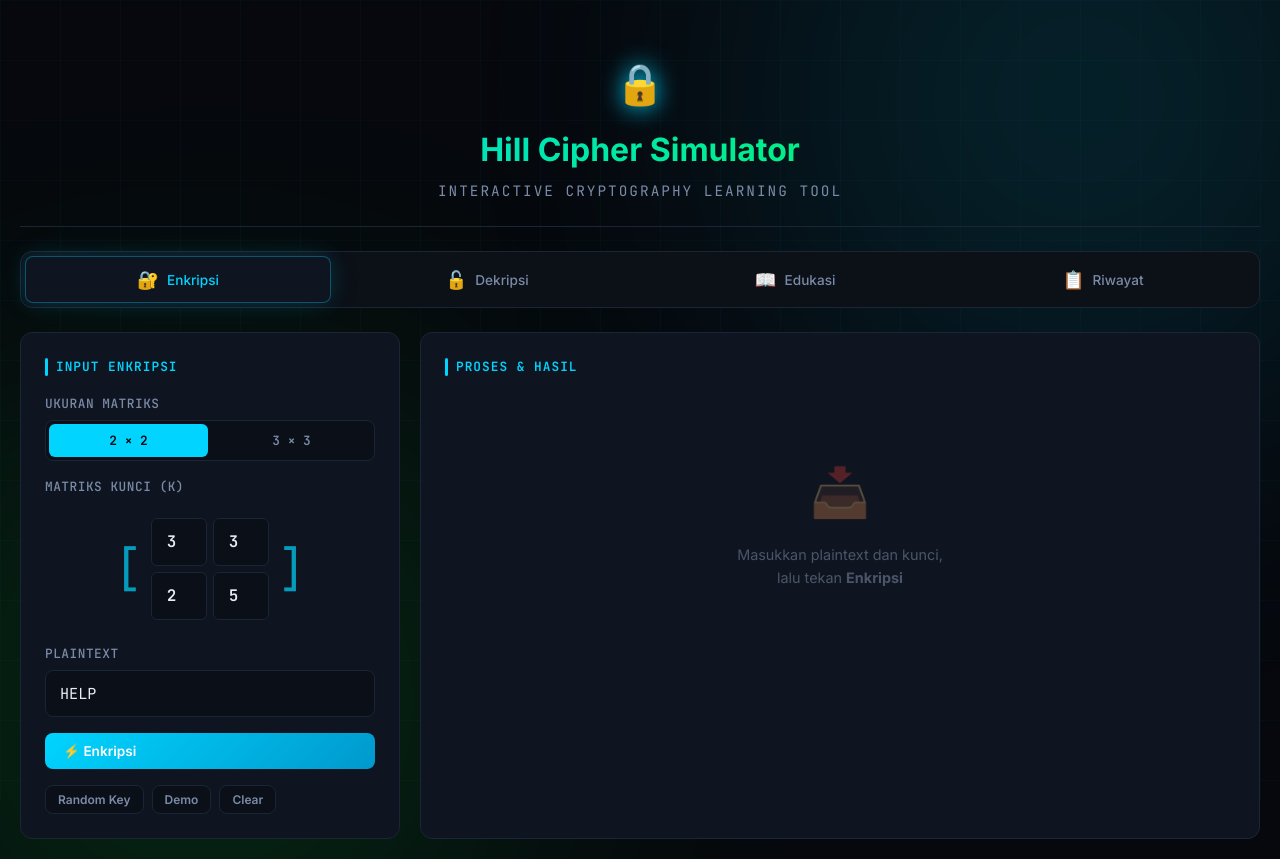
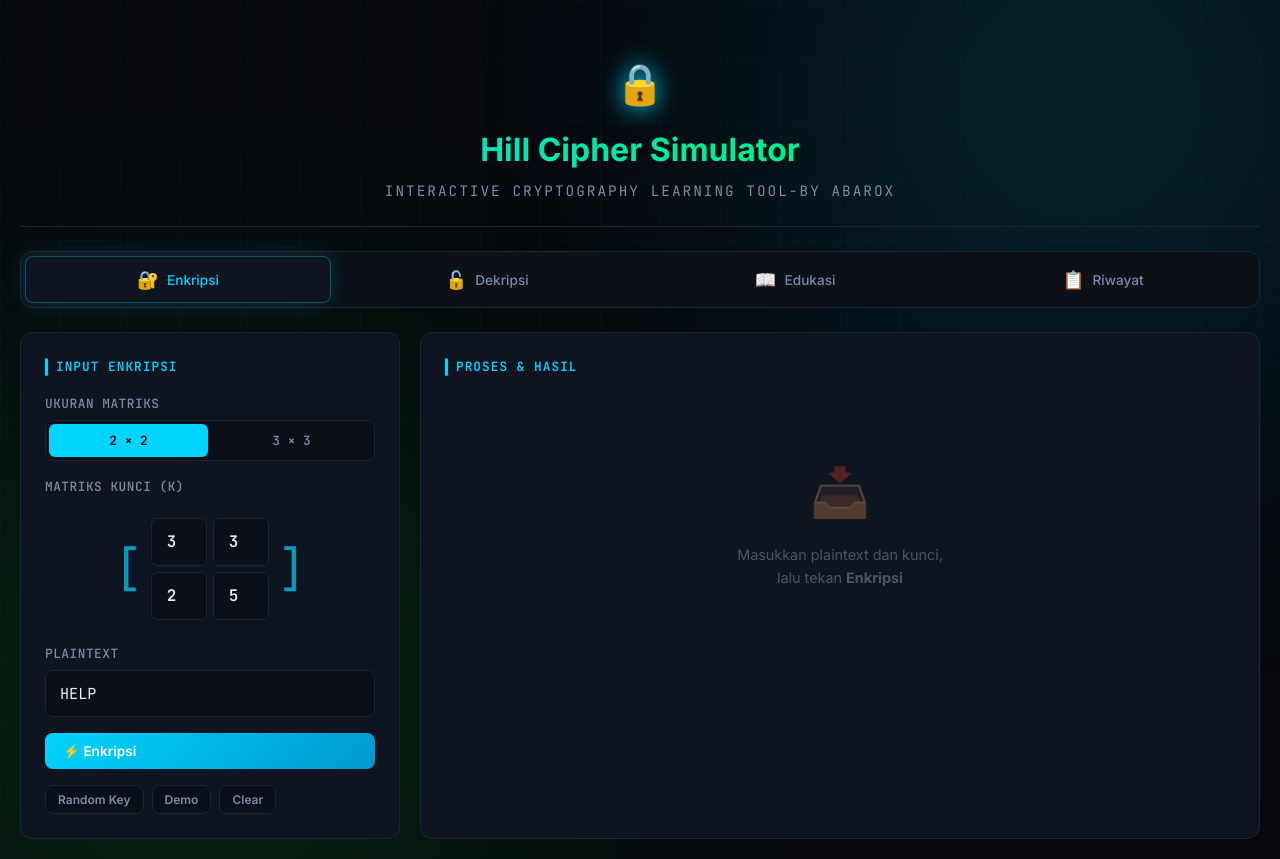
Before and after one commit to barbarbarox/hil-cipher, a website: page index.html in a window 1280 px wide. Drawn offline with nearby package versions, Linux system fonts and the light colour scheme.

Commit message:
Update index.html

```diff
--- a/index.html
+++ b/index.html
@@ -18,7 +18,7 @@
     <header class="header">
       <div class="header__icon">&#x1F512;</div>
       <h1 class="header__title">Hill Cipher Simulator</h1>
-      <p class="header__subtitle">Interactive Cryptography Learning Tool</p>
+      <p class="header__subtitle">Interactive Cryptography Learning Tool-by abarox</p>
     </header>
 
     <!-- ═══ TABS ═══ -->
```
